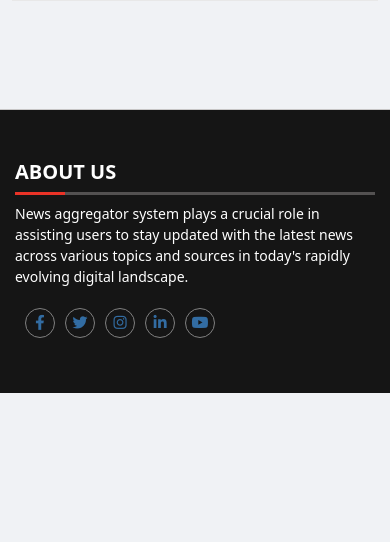
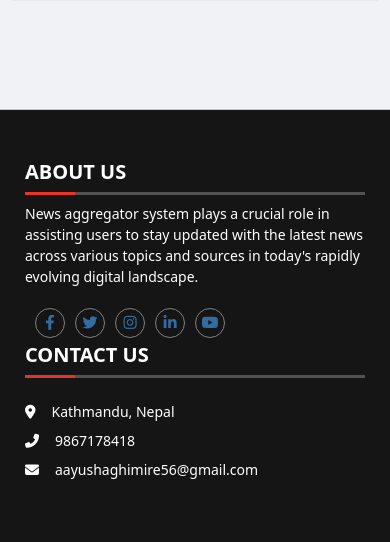
Before and after one commit to lemonnaid/News-Batika, a Django app: page / in a window 390 px wide; the page is wider, and only the part inside the window is pictured. Shown: the part 563-1105 px from the top of that part. Before the commit the page ends 956 px from the top of that part, so only its background shows below. Run offline with Django 5.2, Linux system fonts and the light colour scheme; data that the repository does not hold is empty.

Commit message:
bug-fixes-in-newscard and footer design

```diff
--- a/news/templates/news/base.html
+++ b/news/templates/news/base.html
@@ -86,7 +86,7 @@
     <footer class="section-6">
       <div class="container footer-container">
         <div class="row">
-          <div class="col-md-4 footer-column">
+          <div class="col-md-3 footer-column">
             <h5 class="footer-title">ABOUT US</h5>
             <p class="footer-para">News aggregator system plays a crucial role in assisting users to stay updated with the
               latest news across various topics and sources in today&#39;s rapidly evolving digital landscape.
@@ -111,10 +111,15 @@
               </div>
             </div>
           </div>
-
-            </div>
+          <div class="col-md-3 footer-column">
+            <h5 class="footer-title">CONTACT US</h5>
+            <p class="mb-2 footer-para1"><i class="fa fa-map-marker-alt  me-3"></i>Kathmandu, Nepal</p>
+            <p class="mb-2"><i class="fa fa-phone-alt me-3"></i>9867178418</p>
+            <p class="mb-2 footer-para3"><i class="fa fa-envelope  me-3"></i>aayushaghimire56@gmail.com</p>
           </div>
-
+          <div class="col-md-6 google-map-div">
+            <div class="ratio ratio-21x9">
+              <iframe src="https://www.google.com/maps/embed?pb=!1m18!1m12!1m3!1d3974.058047322807!2d85.30971419829588!3d27.707626644522417!2m3!1f0!2f0!3f0!3m2!1i1024!2i768!4f13.1!3m3!1m2!1s0x39eb19077ca219b7%3A0xcada8fb23a81a282!2sPadmakanya%20Multiple%20Campus!5e0!3m2!1sen!2snp!4v1712523519541!5m2!1sen!2snp" width="600" height="450" style="border:0;" allowfullscreen="" loading="lazy" referrerpolicy="no-referrer-when-downgrade"></iframe>            </div>
           </div>
         </div>
       </div>
--- a/news/templates/news/index.html
+++ b/news/templates/news/index.html
@@ -22,7 +22,7 @@
           <div class="row">
             <div class="col-md-6 mb-4">
               <div class="card section-3-hero-card">
-                <a class="section-3-card-overlay-tiltle" target="_blank" href="{{news.url}}">
+                <a class="section-3-card-overlay-tiltle" target="_blank" href="{{head.url}}">
                 {% if head.image %}
                   <img src="{{head.image}}" class="card-img-top section-3-hero-card-image" alt="..." />
                 {% else %}
--- a/static/style/style.css
+++ b/static/style/style.css
@@ -556,12 +556,12 @@ body {
   padding: 50px 0px;
 }
 .footer-column {
-  padding: 0px 15px !important;
+  padding: 0px 25px !important;
   color: white;
   font-size: 14px;
   display: flex;
   flex-direction: column;
-  justify-content: space-between;
+  justify-content: center;
 }
 .footer-title {
   font-weight: 700;
@@ -595,6 +595,7 @@ body {
   align-items: center;
   text-decoration: none;
 }
+
 .section-6-card-overlay-tiltle {
   text-decoration: none;
   color: #ffffff;
@@ -639,7 +640,12 @@ body {
   bottom: -9%;
   left: 0%;
 }
-
+.footer-para1 {
+  margin-top: 15px;
+}
+.footer-para3 {
+  margin-bottom: 65px !important;
+}
 /* login page css  */
 .login-page-container {
   margin-top: 40px;
```
